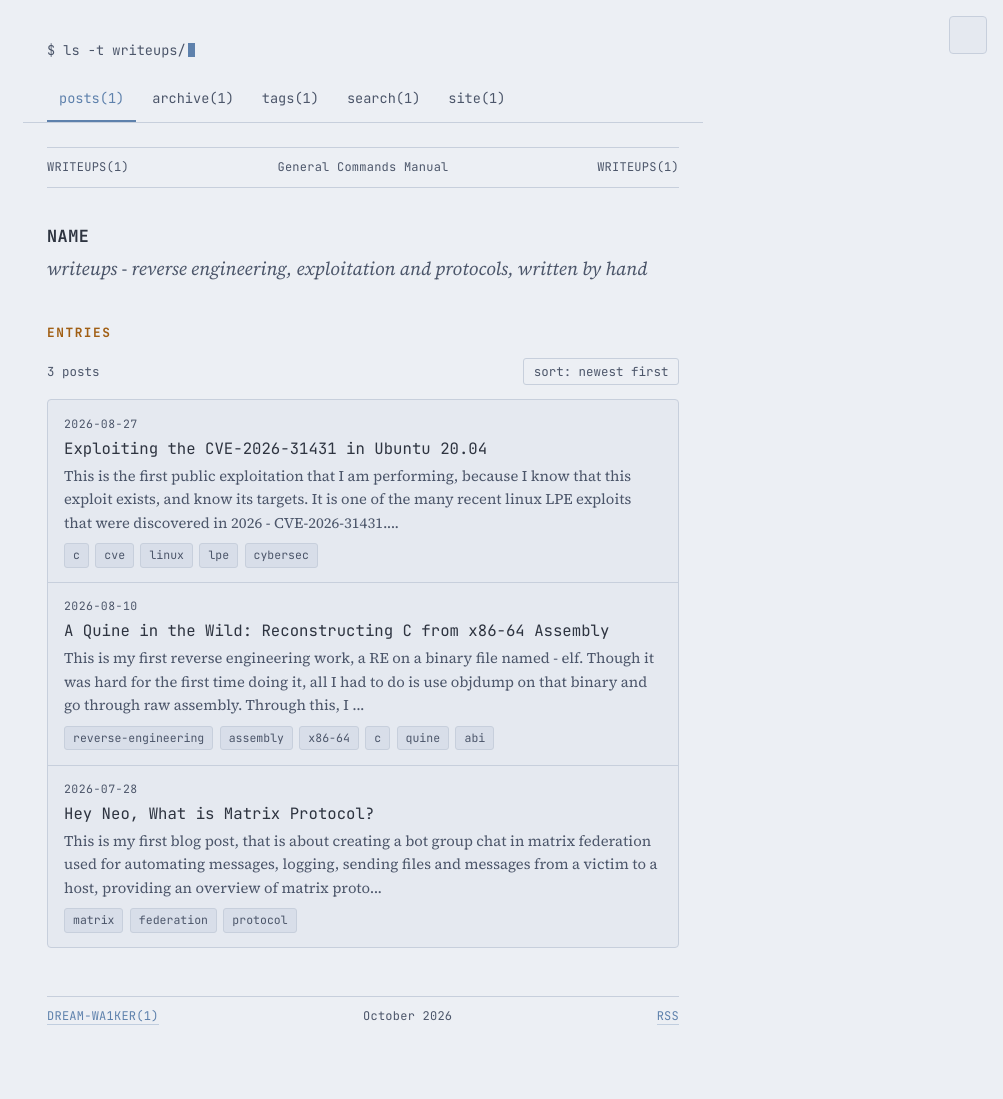
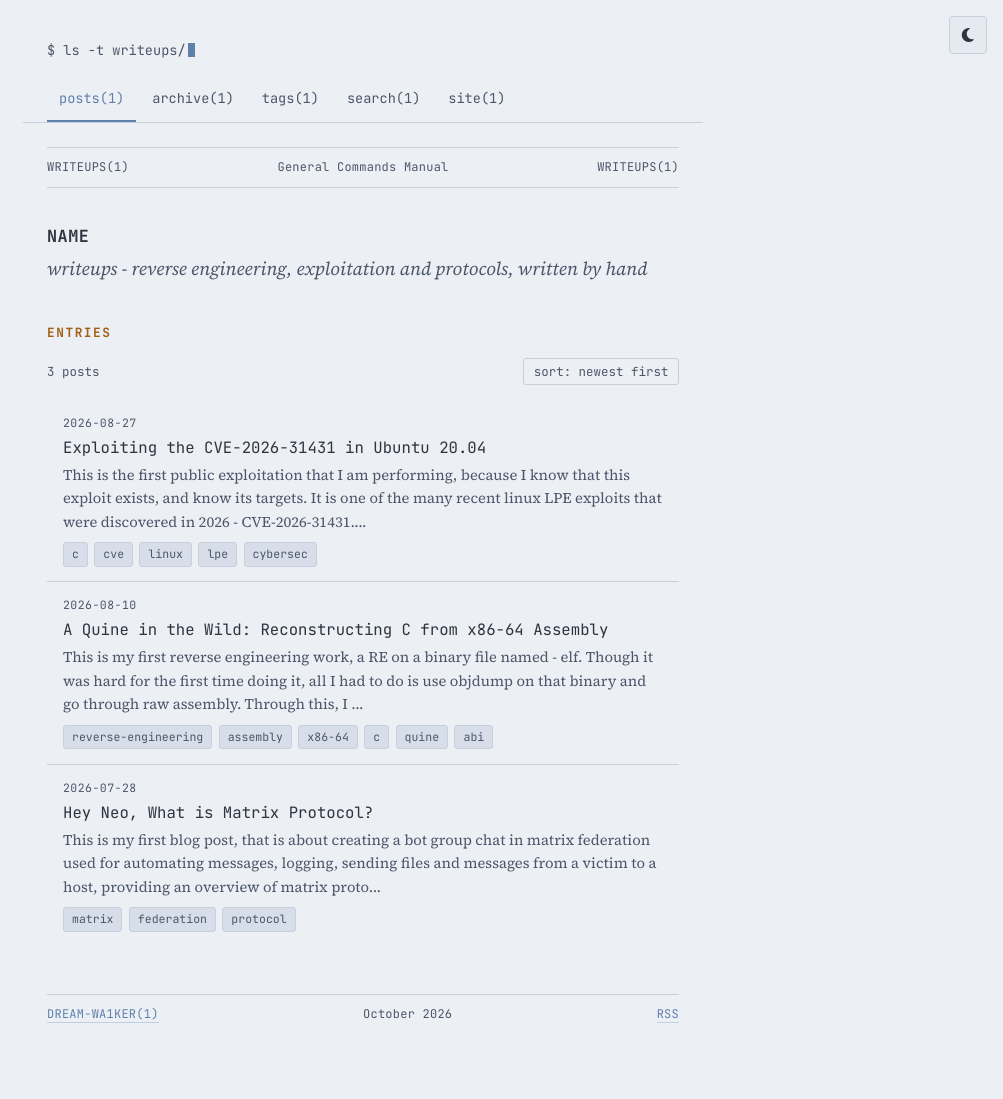
Before and after one commit to dream-wa1ker/writeups, a Jekyll site: the page built from index.md, in a window 1280 px wide. Shown: the whole page, without its empty margins (277-1280 px from the left). Built offline with Jekyll 4.4.1, drawn with Linux system fonts in a browser that asks for light colours.

Commit message:
made changes to css

```diff
--- a/_includes/head.html
+++ b/_includes/head.html
@@ -1,5 +1,5 @@
 <meta charset="UTF-8">
-<meta http-equiv="Content-Security-Policy" content="default-src 'self'; script-src 'self'; style-src 'self'; img-src 'self' data:; font-src 'self'; connect-src 'self'; object-src 'none'; base-uri 'none'; form-action 'none'">
+<meta http-equiv="Content-Security-Policy" content="default-src 'self'; script-src 'self'; style-src 'self' https://cdnjs.cloudflare.com https://fonts.googleapis.com; img-src 'self' data:; font-src 'self' https://cdnjs.cloudflare.com https://fonts.gstatic.com; connect-src 'self'; object-src 'none'; base-uri 'none'; form-action 'none'">
 <script src="{{ '/js/theme-init.js' | relative_url }}"></script>
 <meta name="viewport" content="width=device-width, initial-scale=1.0">
 <title>{% unless page.url == "/" %}{{ page.title }} - {% endunless %}{{ site.title }}</title>
--- a/_includes/nav.html
+++ b/_includes/nav.html
@@ -1,5 +1,6 @@
 <button class="nav-toggle" id="nav-toggle" aria-label="Toggle navigation" aria-expanded="false">
-  <i class="fa-solid fa-bars"></i>
+  <i class="fa-solid fa-bars i-bars"></i>
+  <i class="fa-solid fa-xmark i-close"></i>
 </button>
 <div class="nav-overlay" id="nav-overlay"></div>
 <nav class="site-nav" id="site-nav" aria-label="Main">
--- a/_includes/theme-toggle.html
+++ b/_includes/theme-toggle.html
@@ -1,3 +1,4 @@
 <button class="theme-toggle" id="theme-toggle" aria-label="Toggle color theme">
-  <i class="fa-solid fa-sun"></i>
+  <i class="fa-solid fa-sun i-sun"></i>
+  <i class="fa-solid fa-moon i-moon"></i>
 </button>
--- a/css/style.css
+++ b/css/style.css
@@ -277,11 +277,14 @@ h2.section-label {
 .see-also, .kv {
   font-family: var(--mono);
   font-size: 0.92rem;
+  padding: 0.4rem 1rem;
+}
+.kv {
   background: var(--ink-1);
   border: 1px solid var(--rule);
   border-radius: 4px;
-  padding: 0.4rem 1rem;
 }
+
 .see-also ul { list-style: none; padding: 0; margin: 0; }
 .see-also li { padding: 0.5rem 0; }
 .see-also li + li { border-top: 1px solid var(--rule); }
@@ -298,9 +301,6 @@ h2.section-label {
 /* ---- blog listing ---- */
 .log-list {
   font-family: var(--mono);
-  background: var(--ink-1);
-  border: 1px solid var(--rule);
-  border-radius: 4px;
 }
 .log-entry {
   display: block;
```
